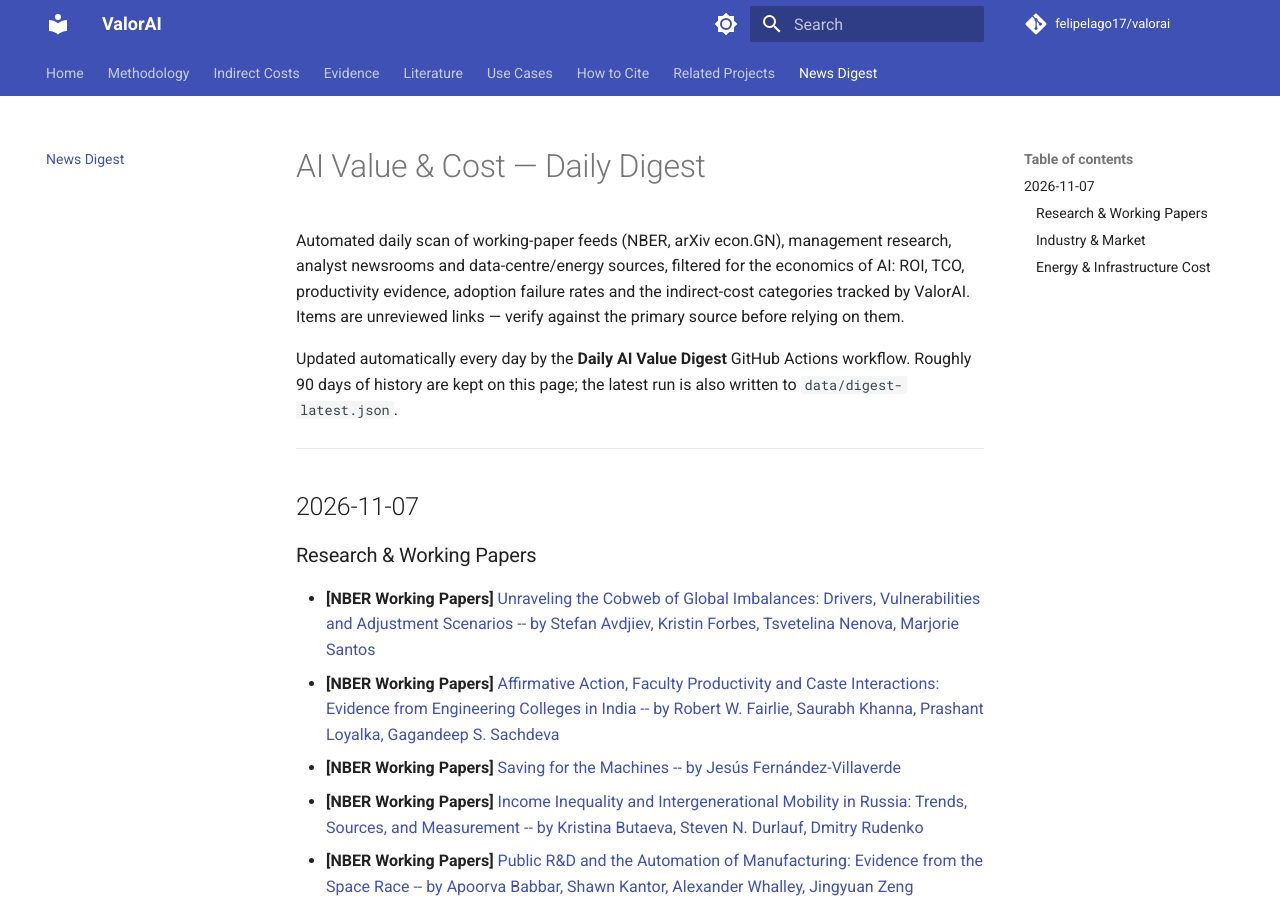
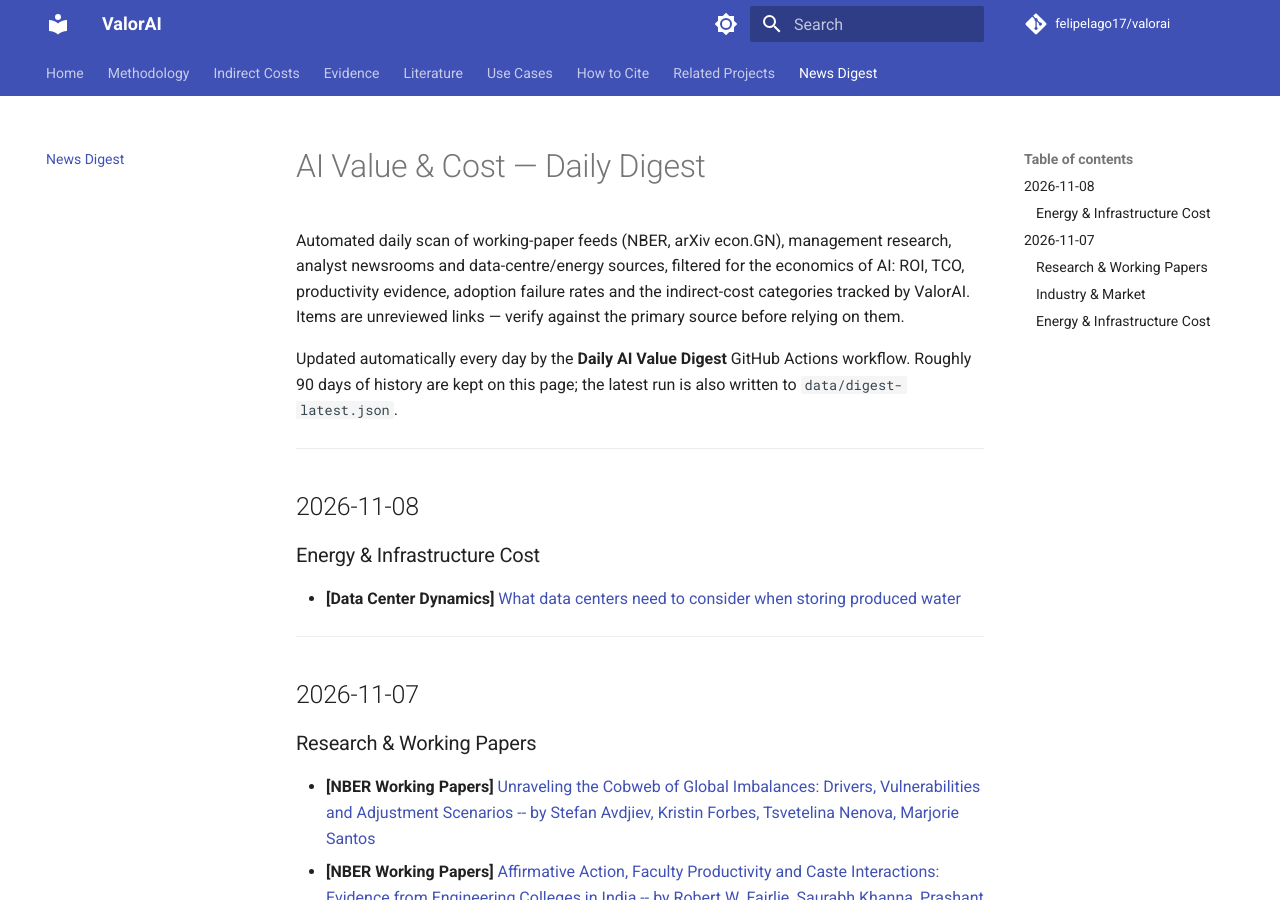
Before and after one commit to felipelago17/valorai, an MkDocs documentation site: the page built from docs/news/digest.md, in a window 1280 px wide and 900 px high. Built offline with MkDocs 1.6.1 and Material for MkDocs 9.7.7, drawn with Linux system fonts in a browser that asks for light colours; comment, search, counter and statistics services are not loaded.

Commit message:
chore: daily digest 2026-11-08

```diff
--- a/docs/news/digest.md
+++ b/docs/news/digest.md
@@ -9,6 +9,14 @@ Roughly 90 days of history are kept on this page; the latest run is also written
 ---
 
 <!-- DIGEST_START -->
+## 2026-11-08
+
+### Energy & Infrastructure Cost
+
+- **[Data Center Dynamics]** [What data centers need to consider when storing produced water](https://www.datacenterdynamics.com/en/opinions/what-data-centers-need-to-consider-when-storing-produced-water/)
+
+---
+
 ## 2026-11-07
 
 ### Research & Working Papers
```
Also changed, not shown: 2 other files.
